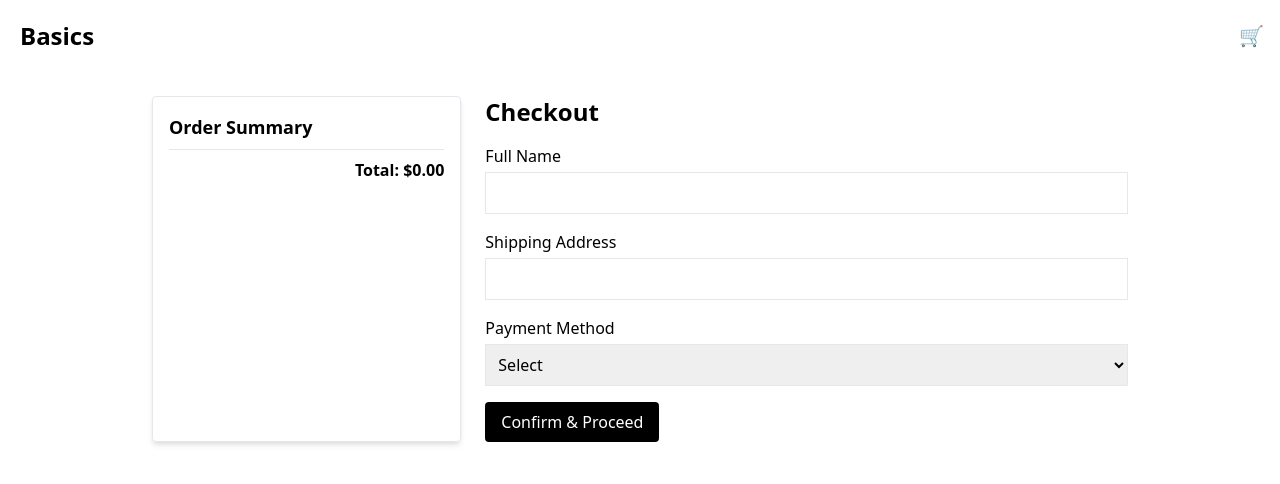
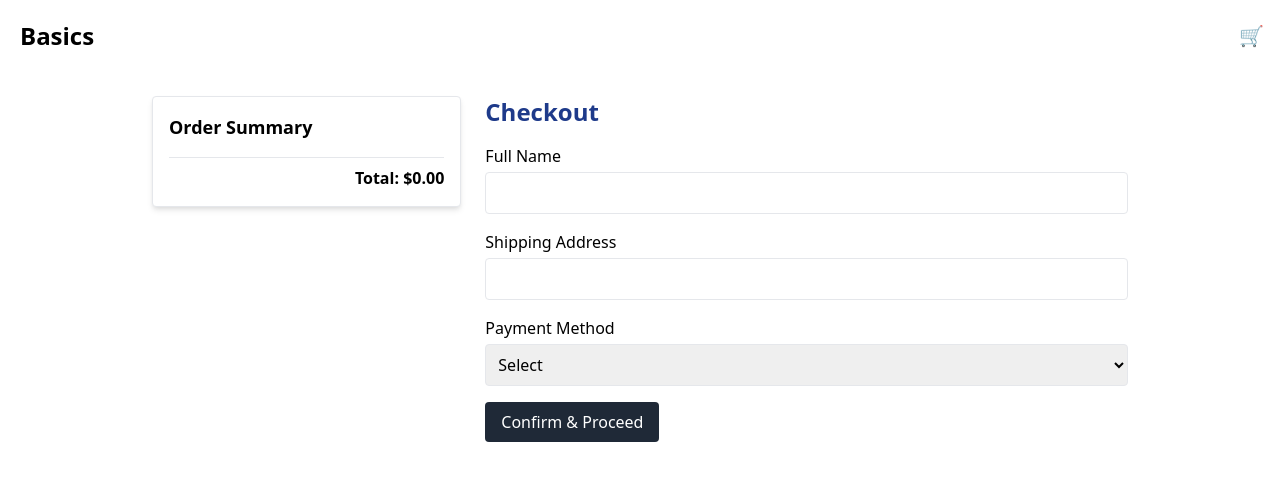
Before and after one commit to SadiaMasood007/eCommerceProject, a React (Vite) app: page /checkout in a window 1280 px wide. Shown: the top 484 px of the page. Built offline with nearby package versions, Linux system fonts and the light colour scheme.

Commit message:
added product images for items in the order summary and added payment methods

```diff
--- a/src/components/Checkout.jsx
+++ b/src/components/Checkout.jsx
@@ -4,7 +4,7 @@ import { useCart } from "../hooks/useCart";
 
 const Checkout = () => {
   const { cartItems, setCheckoutInfo } = useCart();
-  const [form, setForm] = useState({ name: "", address: "", payment: "" });
+  const [form, setForm] = useState({ name: "", address: "", payment: "", easypaisa: "", cardNumber: "", cvv: "", expiry: "" });
   const navigate = useNavigate();
 
   const handleChange = (e) => {
@@ -13,8 +13,20 @@ const Checkout = () => {
 
   const handleSubmit = (e) => {
     e.preventDefault();
-    if (!form.name || !form.address || !form.payment) {
+    const { name, address, payment, easypaisa, cardNumber, cvv, expiry } = form;
+
+    if (!name || !address || !payment) {
       alert("Please fill all the fields");
+      return;
+    }
+
+    if (payment === "online" && !easypaisa) {
+      alert("Please enter your Easypaisa account number");
+      return;
+    }
+
+    if (payment === "card" && (!cardNumber || !cvv || !expiry)) {
+      alert("Please enter all card details");
       return;
     }
 
@@ -25,29 +37,35 @@ const Checkout = () => {
   const total = cartItems.reduce((sum, item) => sum + item.price * item.quantity, 0);
 
   return (
-    <div className="max-w-5xl mx-auto p-6 grid grid-cols-1 md:grid-cols-3 gap-6">
-      <div className="md:col-span-1 border p-4 rounded shadow-md h-fit">
-        <h2 className="text-lg font-semibold mb-2">Order Summary</h2>
+    <div className="max-w-5xl mx-auto p-6 grid grid-cols-1 md:grid-cols-3 gap-6 items-start">
+      {/* Order Summary */}
+      <div className="md:col-span-1 border p-4 rounded shadow-md h-fit bg-white">
+        <h2 className="text-lg font-semibold mb-4">Order Summary</h2>
         {cartItems.map((item) => (
-          <div key={item.id} className="flex justify-between mb-2 text-sm">
-            <span>{item.title}</span>
-            <span>${(item.price * item.quantity).toFixed(2)}</span>
+          <div key={item.id} className="flex items-center justify-between mb-3 gap-3">
+            <img src={item.image} alt={item.title} className="w-12 h-12 object-contain" />
+            <div className="flex-1 text-sm">
+              <p className="line-clamp-1">{item.title}</p>
+              <p className="text-gray-500">Qty: {item.quantity}</p>
+            </div>
+            <p className="font-medium text-sm">${(item.price * item.quantity).toFixed(2)}</p>
           </div>
         ))}
         <hr className="my-2" />
         <div className="text-right font-bold">Total: ${total.toFixed(2)}</div>
       </div>
 
+      {/* Checkout Form */}
       <div className="md:col-span-2 space-y-4">
-        <h1 className="text-2xl font-bold mb-4">Checkout</h1>
-        <form onSubmit={handleSubmit} className="space-y-4">
+        <h1 className="text-2xl font-bold text-blue-900">Checkout</h1>
+        <form onSubmit={handleSubmit} className="space-y-4 bg-white">
           <div>
             <label className="block mb-1">Full Name</label>
             <input
               name="name"
               value={form.name}
               onChange={handleChange}
-              className="w-full border p-2"
+              className="w-full border p-2 rounded"
               required
             />
           </div>
@@ -58,7 +76,7 @@ const Checkout = () => {
               name="address"
               value={form.address}
               onChange={handleChange}
-              className="w-full border p-2"
+              className="w-full border p-2 rounded"
               required
             />
           </div>
@@ -69,19 +87,70 @@ const Checkout = () => {
               name="payment"
               value={form.payment}
               onChange={handleChange}
-              className="w-full border p-2"
+              className="w-full border p-2 rounded"
               required
             >
               <option value="">Select</option>
               <option value="cod">Cash on Delivery</option>
               <option value="card">Credit/Debit Card</option>
-              <option value="online">Online Banking</option>
+              <option value="online">Online Banking (Easypaisa)</option>
             </select>
           </div>
 
+          {form.payment === "online" && (
+            <div>
+              <label className="block mb-1">Easypaisa Account Number</label>
+              <input
+                name="easypaisa"
+                value={form.easypaisa}
+                onChange={handleChange}
+                className="w-full border p-2 rounded"
+                required
+              />
+            </div>
+          )}
+
+          {form.payment === "card" && (
+            <>
+              <div>
+                <label className="block mb-1">Card Number</label>
+                <input
+                  name="cardNumber"
+                  value={form.cardNumber}
+                  onChange={handleChange}
+                  className="w-full border p-2 rounded"
+                  required
+                />
+              </div>
+              <div className="grid grid-cols-2 gap-4">
+                <div>
+                  <label className="block mb-1">CVV</label>
+                  <input
+                    name="cvv"
+                    value={form.cvv}
+                    onChange={handleChange}
+                    className="w-full border p-2 rounded"
+                    required
+                  />
+                </div>
+                <div>
+                  <label className="block mb-1">Expiry Date</label>
+                  <input
+                    name="expiry"
+                    placeholder="MM/YY"
+                    value={form.expiry}
+                    onChange={handleChange}
+                    className="w-full border p-2 rounded"
+                    required
+                  />
+                </div>
+              </div>
+            </>
+          )}
+
           <button
             type="submit"
-            className="bg-black text-white px-4 py-2 rounded hover:bg-gray-800"
+            className="bg-gray-800 text-white px-4 py-2 rounded hover:bg-gray-900"
           >
             Confirm & Proceed
           </button>
```
